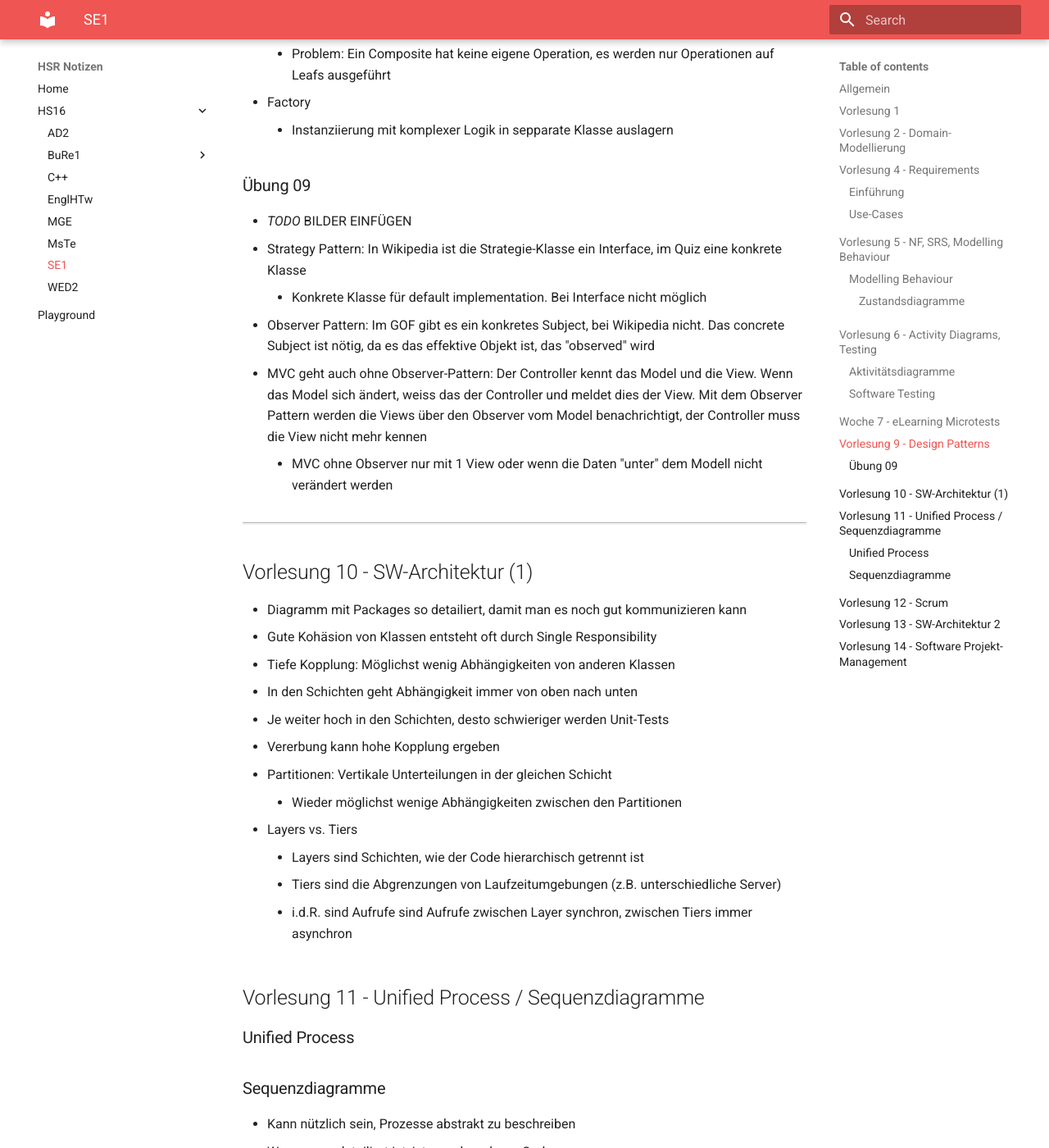
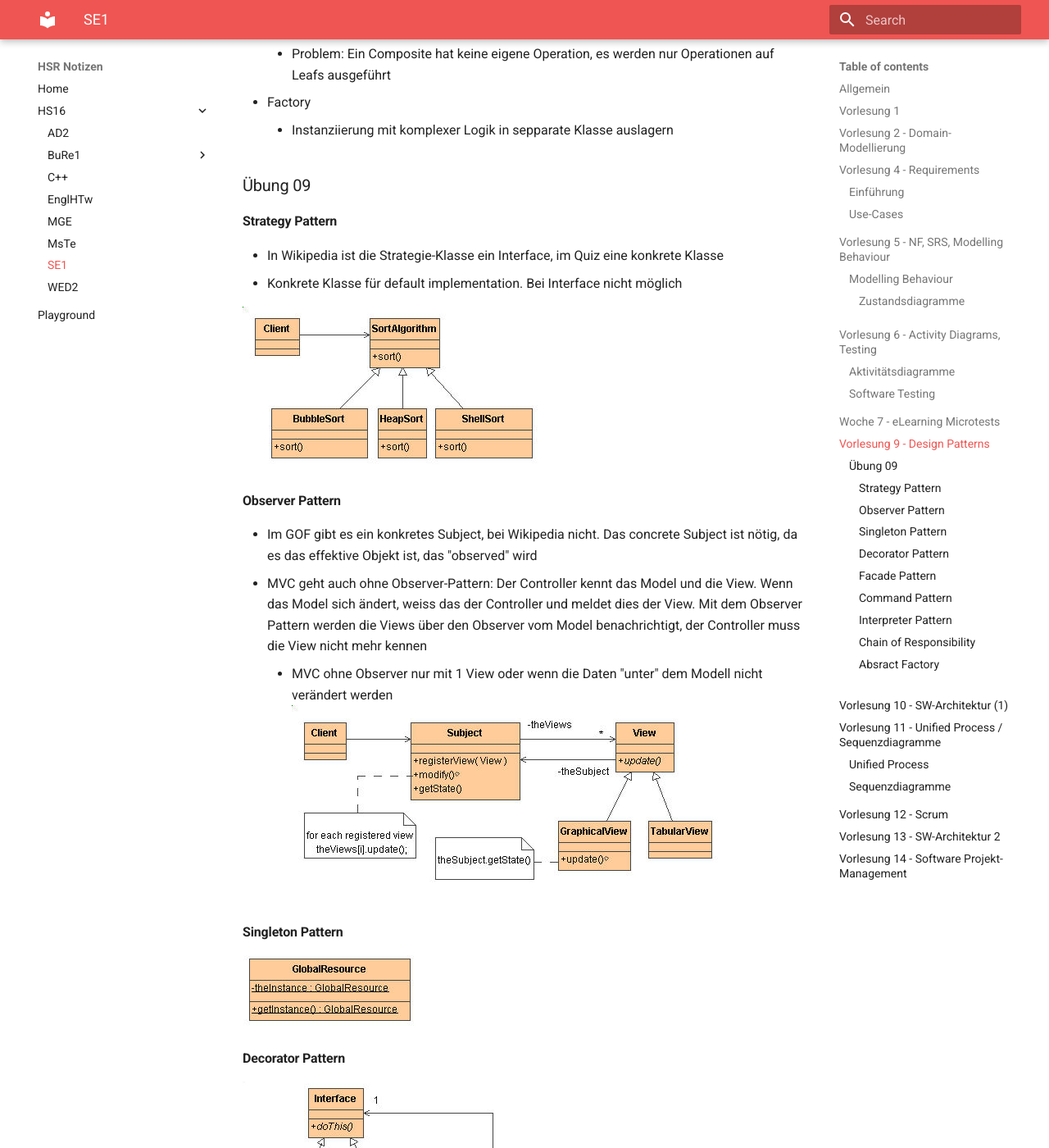
Before and after one commit to Excape/hsr-docs-hs16, an MkDocs documentation site: the page built from docs/hs16/se1.md, in a window 1280 px wide and 1400 px high, scrolled down 13363 px. Shown: the whole window at 82% size. Built offline with MkDocs 1.6.1 and Material for MkDocs 9.7.7, drawn with Linux system fonts in a browser that asks for light colours; old or Windows-style settings are respelled for this version of MkDocs; some of the changed text lies outside the part shown.

Commit message:
Add missing se1 patterns

```diff
--- a/docs/hs16/se1.md
+++ b/docs/hs16/se1.md
@@ -156,13 +156,38 @@
     - Instanziierung mit komplexer Logik in sepparate Klasse auslagern
 
 ### Übung 09
-- *TODO* BILDER EINFÜGEN
-- Strategy Pattern: In Wikipedia ist die Strategie-Klasse ein Interface, im Quiz eine konkrete Klasse
-    - Konkrete Klasse für default implementation. Bei Interface nicht möglich
-- Observer Pattern: Im GOF gibt es ein konkretes Subject, bei Wikipedia nicht. Das concrete Subject ist nötig, da es das effektive Objekt ist, das "observed" wird
+#### Strategy Pattern
+- In Wikipedia ist die Strategie-Klasse ein Interface, im Quiz eine konkrete Klasse
+- Konkrete Klasse für default implementation. Bei Interface nicht möglich
+
+![](img/se1-patterns/strategy_pattern.jpg)
+
+#### Observer Pattern
+- Im GOF gibt es ein konkretes Subject, bei Wikipedia nicht. Das concrete Subject ist nötig, da es das effektive Objekt ist, das "observed" wird
 - MVC geht auch ohne Observer-Pattern: Der Controller kennt das Model und die View. Wenn das Model sich ändert, weiss das der Controller und meldet dies der View. Mit dem Observer Pattern werden die Views über den Observer vom Model benachrichtigt, der Controller muss die View nicht mehr kennen
     - MVC ohne Observer nur mit 1 View oder wenn die Daten "unter" dem Modell nicht verändert werden
+![](img/se1-patterns/observer_pattern.jpg)
 
+#### Singleton Pattern
+![](img/se1-patterns/singleton_pattern.png)
+
+#### Decorator Pattern
+![](img/se1-patterns/decorator_pattern.png)
+
+#### Facade Pattern
+![](img/se1-patterns/facade_pattern.jpg)
+
+#### Command Pattern
+![](img/se1-patterns/command.png)
+
+#### Interpreter Pattern
+![](img/se1-patterns/interpreter-pattern.png)
+
+#### Chain of Responsibility
+![](img/se1-patterns/chain_of_responsibility.png)
+
+#### Absract Factory
+![](img/se1-patterns/abstract_Factory.png)
 ---
 ## Vorlesung 10 - SW-Architektur (1)
 
```
Also changed, not shown: docs/hs16/img/se1-patterns/abstract_Factory.png (added), docs/hs16/img/se1-patterns/chain_of_responsibility.png (added), docs/hs16/img/se1-patterns/command.png (added), docs/hs16/img/se1-patterns/decorator_pattern.png (added), docs/hs16/img/se1-patterns/facade_pattern.jpg (added), docs/hs16/img/se1-patterns/interpreter-pattern.png (added), docs/hs16/img/se1-patterns/memento_pattern.png (added), docs/hs16/img/se1-patterns/observer_pattern.jpg (added), docs/hs16/img/se1-patterns/singleton_pattern.png (added), docs/hs16/img/se1-patterns/strategy_pattern.jpg (added).
